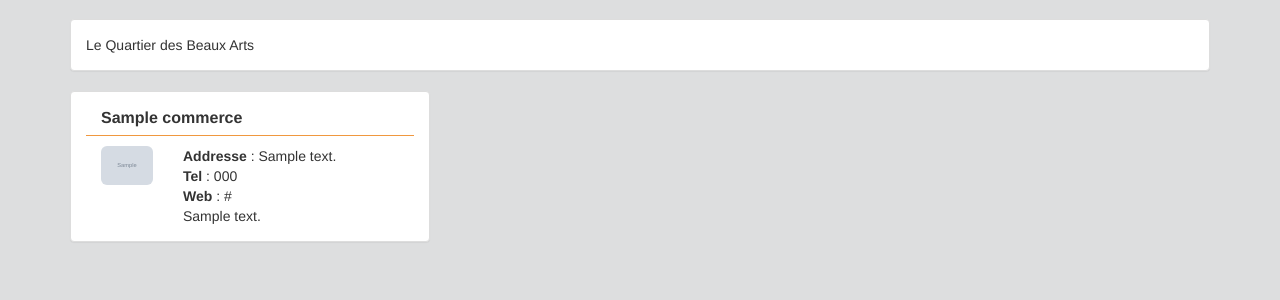
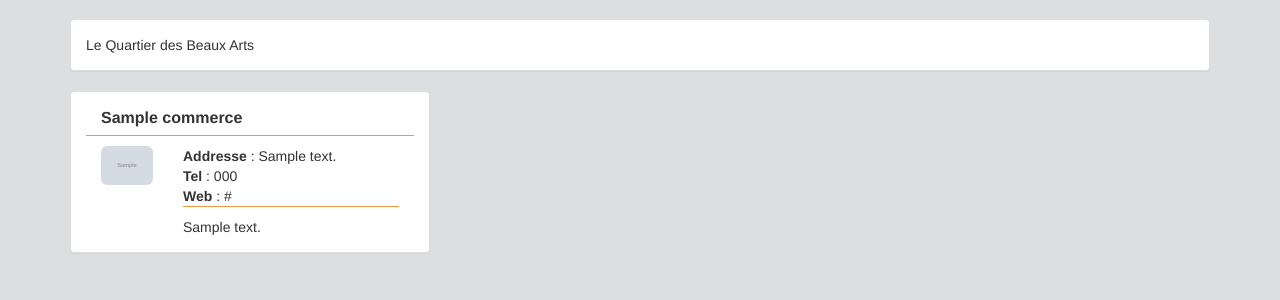
Before and after one commit to DudeBar/WDude, a Django app: a page that uses website/templates/quartier.html in a window 1280 px wide. Shown: the part 51-351 px from the top of the page. Run offline with Django 3.2, Linux system fonts and the light colour scheme; tables that the repository leaves empty hold one stand-in row (values such as "Sample post"); grey boxes marked "Sample" are stand-in pictures; some libraries are stand-ins or nearby versions.

Commit message:
modif page quartier

```diff
--- a/website/templates/quartier.html
+++ b/website/templates/quartier.html
@@ -34,6 +34,7 @@
 	                <p><b>Addresse</b> : {{ commerce.address }}</p>
 	                {% if commerce.tel %}<p><b>Tel</b> : {{ commerce.tel }}</p>{% endif %}
 	                <p><b>Web</b> : {{ commerce.website }}</p>
+                    <div class="col-lg-12 commerce-separator"></div>
                     <p>{{ commerce.description }}</p>
 	            </div>
 	        </div>
```
